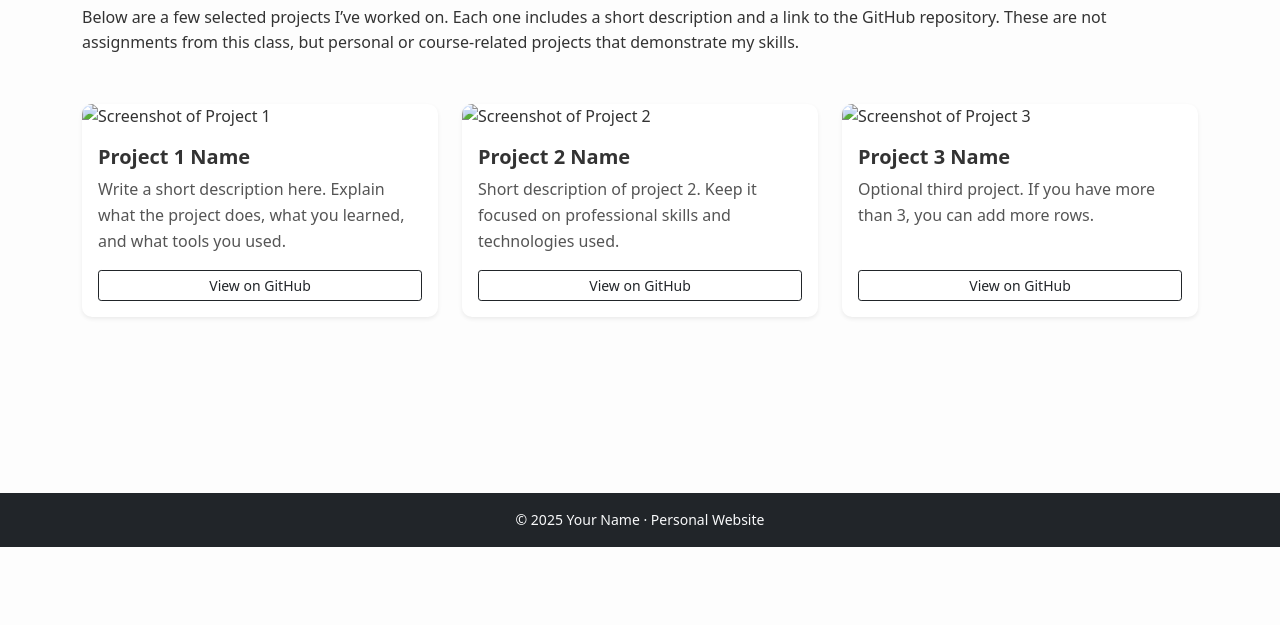
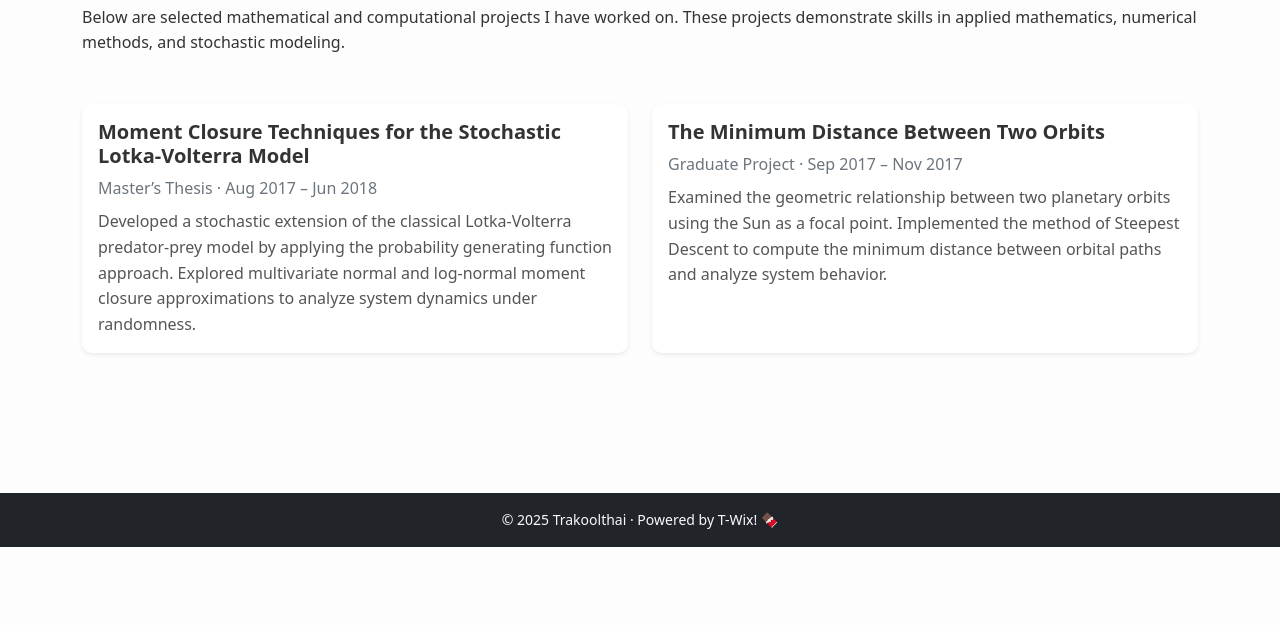
Before and after one commit to ttrakoolthai/web-dev-final-project, a plain HTML site: page projects.html in a window 1280 px wide. Shown: the part 175-800 px from the top of the page. Drawn offline with nearby package versions, Linux system fonts and the light colour scheme.

```diff
--- a/projects.html
+++ b/projects.html
@@ -3,7 +3,7 @@
     <head>
         <meta charset="UTF-8" />
         <meta name="viewport" content="width=device-width, initial-scale=1.0" />
-        <title>Your Name | Projects</title>
+        <title>Trakoolthai | Projects</title>
 
         <!-- Bootstrap CSS -->
         <link
@@ -11,15 +11,15 @@
             href="https://cdn.jsdelivr.net/npm/bootstrap@5.0.2/dist/css/bootstrap.min.css"
         />
 
-        <!-- Custom Styles -->
+        <!-- Custom Stylesheet -->
         <link rel="stylesheet" href="css/style.css" />
     </head>
 
     <body>
-        <!-- NAVBAR -->
+        <!-- Multi-Page Navbar -->
         <nav class="navbar navbar-expand-lg navbar-dark bg-dark">
             <div class="container">
-                <a class="navbar-brand" href="index.html">Your Name</a>
+                <a class="navbar-brand" href="index.html">Tommy Trakoolthai</a>
 
                 <button
                     class="navbar-toggler"
@@ -35,17 +35,14 @@
                         <li class="nav-item">
                             <a class="nav-link" href="index.html">About</a>
                         </li>
-
                         <li class="nav-item">
                             <a class="nav-link" href="work.html">Experience</a>
                         </li>
-
                         <li class="nav-item">
                             <a class="nav-link active" href="projects.html"
                                 >Projects</a
                             >
                         </li>
-
                         <li class="nav-item">
                             <a class="nav-link" href="contact.html">Contact</a>
                         </li>
@@ -58,112 +55,94 @@
         <main class="py-5">
             <section class="container">
                 <h1 class="mb-4">Projects</h1>
+
                 <p class="mb-5">
-                    Below are a few selected projects I’ve worked on. Each one
-                    includes a short description and a link to the GitHub
-                    repository. These are not assignments from this class, but
-                    personal or course-related projects that demonstrate my
-                    skills.
+                    Below are selected mathematical and computational projects I
+                    have worked on. These projects demonstrate skills in applied
+                    mathematics, numerical methods, and stochastic modeling.
                 </p>
 
                 <div class="row g-4">
                     <!-- PROJECT 1 -->
-                    <div class="col-md-6 col-lg-4">
+                    <div class="col-md-6">
                         <div class="card h-100 shadow-sm">
-                            <img
-                                src="img/project1.png"
-                                class="card-img-top"
-                                alt="Screenshot of Project 1"
-                            />
                             <div class="card-body d-flex flex-column">
-                                <h2 class="h5 card-title">Project 1 Name</h2>
-                                <p class="card-text flex-grow-1">
-                                    Write a short description here. Explain what
-                                    the project does, what you learned, and what
-                                    tools you used.
+                                <h2 class="h5 card-title">
+                                    Moment Closure Techniques for the Stochastic
+                                    Lotka-Volterra Model
+                                </h2>
+
+                                <p class="text-muted mb-2">
+                                    Master’s Thesis · Aug 2017 – Jun 2018
                                 </p>
 
-                                <a
-                                    href="https://github.com/youruser/project1"
-                                    target="_blank"
-                                    rel="noopener noreferrer"
-                                    class="btn btn-outline-dark btn-sm mt-auto"
-                                >
-                                    View on GitHub
+                                <p class="card-text flex-grow-1">
+                                    Developed a stochastic extension of the
+                                    classical Lotka-Volterra predator-prey model
+                                    by applying the probability generating
+                                    function approach. Explored multivariate
+                                    normal and log-normal moment closure
+                                    approximations to analyze system dynamics
+                                    under randomness.
+                                </p>
+
+                                <!-- Optional PDF or GitHub link -->
+                                <!--
+                                <a href="#" target="_blank" rel="noopener noreferrer"
+                                   class="btn btn-outline-dark btn-sm mt-auto">
+                                   View Thesis
                                 </a>
+                                -->
                             </div>
                         </div>
                     </div>
 
                     <!-- PROJECT 2 -->
-                    <div class="col-md-6 col-lg-4">
+                    <div class="col-md-6">
                         <div class="card h-100 shadow-sm">
-                            <img
-                                src="img/project2.png"
-                                class="card-img-top"
-                                alt="Screenshot of Project 2"
-                            />
                             <div class="card-body d-flex flex-column">
-                                <h2 class="h5 card-title">Project 2 Name</h2>
-                                <p class="card-text flex-grow-1">
-                                    Short description of project 2. Keep it
-                                    focused on professional skills and
-                                    technologies used.
+                                <h2 class="h5 card-title">
+                                    The Minimum Distance Between Two Orbits
+                                </h2>
+
+                                <p class="text-muted mb-2">
+                                    Graduate Project · Sep 2017 – Nov 2017
                                 </p>
 
-                                <a
-                                    href="https://github.com/youruser/project2"
-                                    target="_blank"
-                                    rel="noopener noreferrer"
-                                    class="btn btn-outline-dark btn-sm mt-auto"
-                                >
-                                    View on GitHub
+                                <p class="card-text flex-grow-1">
+                                    Examined the geometric relationship between
+                                    two planetary orbits using the Sun as a
+                                    focal point. Implemented the method of
+                                    Steepest Descent to compute the minimum
+                                    distance between orbital paths and analyze
+                                    system behavior.
+                                </p>
+
+                                <!-- Optional PDF or GitHub link -->
+                                <!--
+                                <a href="#" target="_blank" rel="noopener noreferrer"
+                                   class="btn btn-outline-dark btn-sm mt-auto">
+                                   View Project
                                 </a>
+                                -->
                             </div>
                         </div>
                     </div>
 
-                    <!-- PROJECT 3 (OPTIONAL) -->
-                    <div class="col-md-6 col-lg-4">
-                        <div class="card h-100 shadow-sm">
-                            <img
-                                src="img/project3.png"
-                                class="card-img-top"
-                                alt="Screenshot of Project 3"
-                            />
-                            <div class="card-body d-flex flex-column">
-                                <h2 class="h5 card-title">Project 3 Name</h2>
-                                <p class="card-text flex-grow-1">
-                                    Optional third project. If you have more
-                                    than 3, you can add more rows.
-                                </p>
-
-                                <a
-                                    href="https://github.com/youruser/project3"
-                                    target="_blank"
-                                    rel="noopener noreferrer"
-                                    class="btn btn-outline-dark btn-sm mt-auto"
-                                >
-                                    View on GitHub
-                                </a>
-                            </div>
-                        </div>
-                    </div>
-
-                    <!-- Add more project cards if you want -->
+                    <!-- Add more projects here if needed -->
                 </div>
             </section>
         </main>
 
         <!-- FOOTER -->
         <footer class="bg-dark text-light text-center py-3 small">
-            &copy; <span id="year"></span> Your Name · Personal Website
+            &copy; <span id="year"></span> Trakoolthai · Powered by T-Wix! 🍫
         </footer>
 
-        <!-- Bootstrap JS -->
+        <!-- Bootstrap JS Bundle -->
         <script src="https://cdn.jsdelivr.net/npm/bootstrap@5.0.2/dist/js/bootstrap.bundle.min.js"></script>
 
         <!-- Custom JS -->
-        <script defer src="js/main.js"></script>
+        <script src="js/main.js" defer></script>
     </body>
 </html>
```
Also changed, not shown: work.html (+9 -11 lines).
